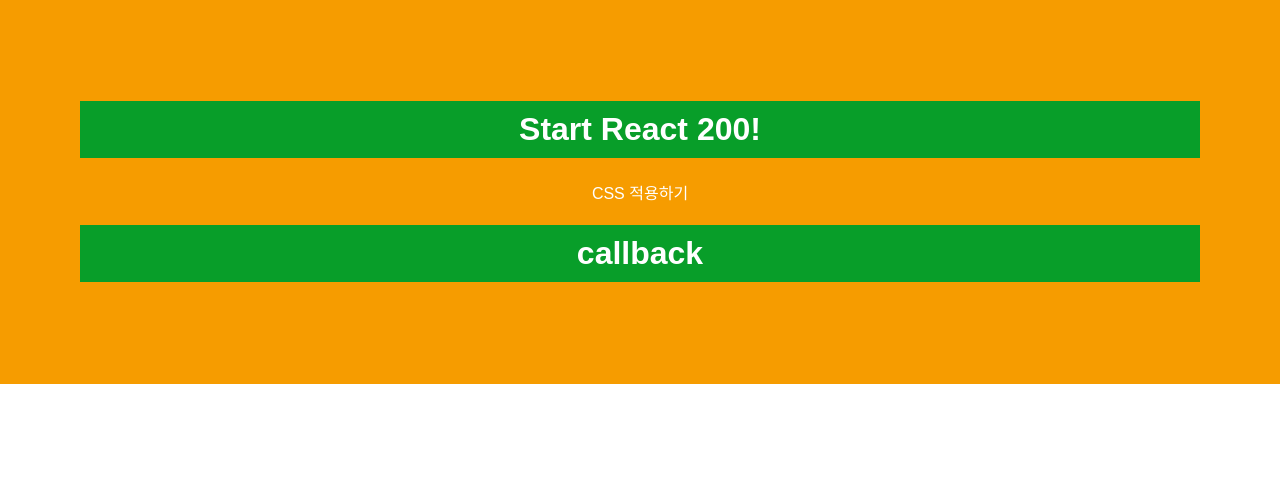
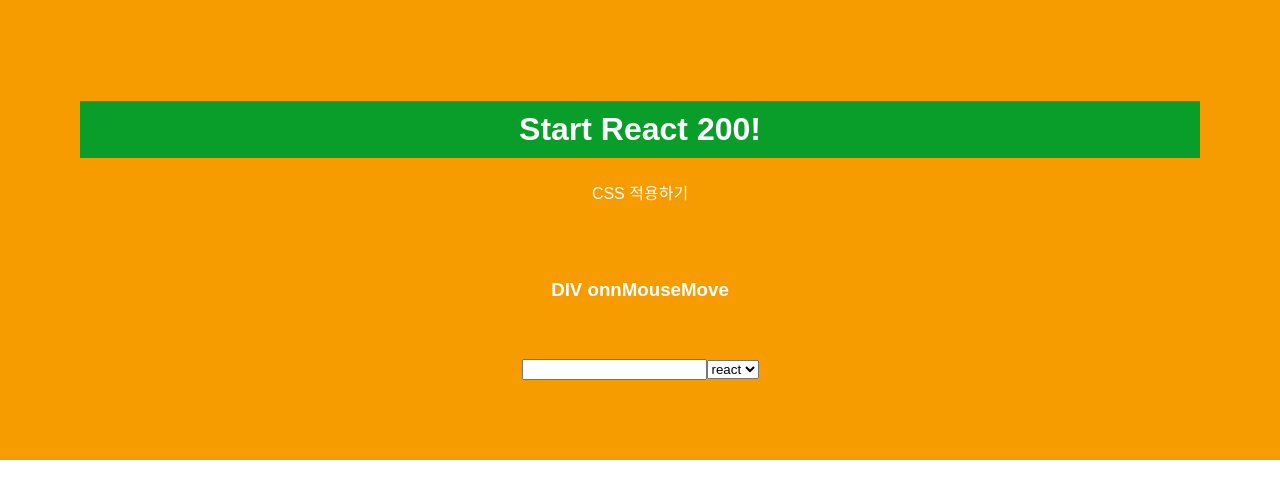
Before and after one commit to jeonnni/react200, a React (Create React App) app: page / in a window 1280 px wide. Shown: the top 498 px of the page. Built offline with nearby package versions, Linux system fonts and the light colour scheme; the HTML template or start-up script is replaced by a standard one.

Commit message:
이벤트

```diff
--- a/src/App.js
+++ b/src/App.js
@@ -1,13 +1,13 @@
 // import logo from './logo.svg';
 import './App.css';
-import Map from './components/R046CallbackFunc.js';
+import Comp from './components/R051OnMouseMove.js';
 
 function App() {
   return (
     <div>
       <h1>Start React 200!</h1>
       <p>CSS 적용하기</p>
-      <Map />
+      <Comp />
     </div>
   );
 }
--- a/src/components/R047Promise.js
+++ b/src/components/R047Promise.js
@@ -6,12 +6,17 @@
     componentDidMount(){
         new Promise(resolve => {
             setTimeout(function(){
+                //resolve -> 작업이 성공적으로 끝났을 때 호출하는 함수
                 resolve('react');
             },1500);
         }).then(function(result) {
+            //.then()은 Promise가 성공(resolve) 했을 때 실행.
+            // result는 'react'
+            //콘솔에 'react'를 출력하고, 'react200'을 다음 .then()으로 넘겨줌
             console.log(result);
             return result + 200;
         }).then(result => {
+            //result는 'react200'
             console.log(result);
 
         })
--- /dev/null
+++ b/src/components/R051OnMouseMove.js
@@ -0,0 +1,25 @@
+import { Component } from "react";
+
+// onMouseMove는 마우스가 해당 요소 위에서 움직일 때 계속해서 호출되는 이벤트
+class R051OnMouseMove extends Component {
+    MouseMove(tag){
+        console.log(`TAG ${tag}`);
+    }
+
+    render(){
+        return(
+            <>
+                <div onMouseMove={e => this.MouseMove("div")}>
+                    <h3>DIV onnMouseMove</h3>
+                </div>
+                <input type="text" onMouseMove={e => this.MouseMove("input")}></input>
+                <select onMouseMove={e=> this.MouseMove("select")}>
+                    <option value="react">react</option>
+                    <option value="200">200</option>
+                </select>
+            </>
+        )
+    }
+}
+
+export default R051OnMouseMove;
```
Also changed, not shown: src/components/R048Promise.js (added, +24 -0 lines), src/components/R049OnClick.js (added, +24 -0 lines), src/components/R050OnChange.js (added, +23 -0 lines).
